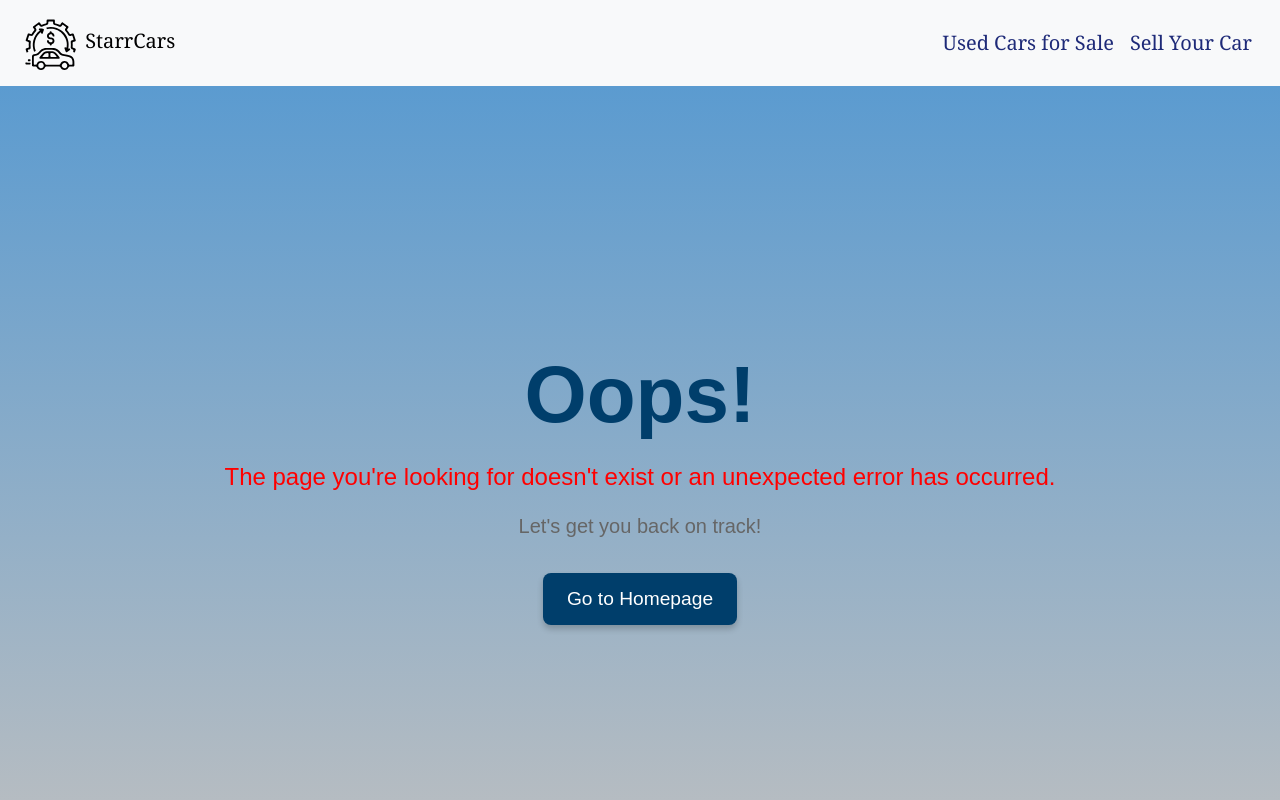
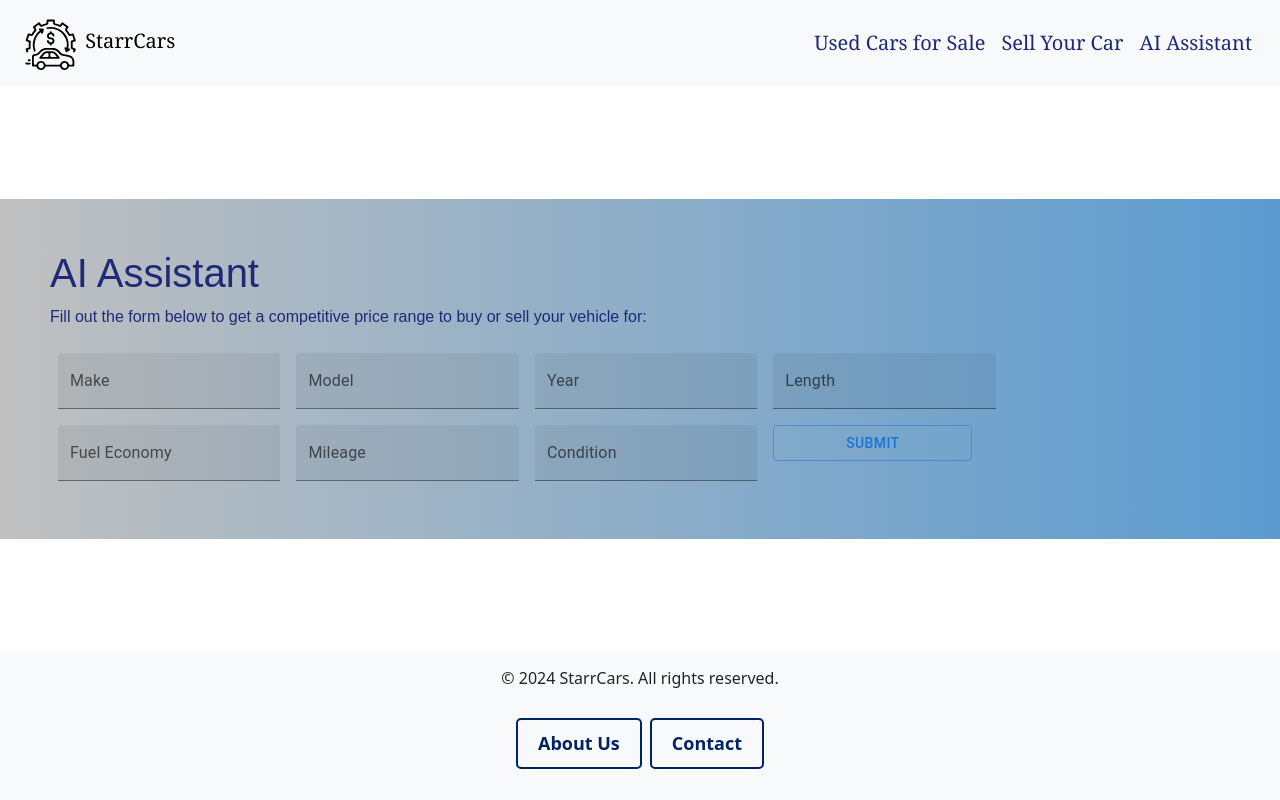
Before and after one commit to amalekia/StarrCars, a React (Create React App) app in the folder frontend/: page /aiassistant in a window 1280 px wide. Shown: the top 800 px of the page. Built offline with nearby package versions, Linux system fonts and the light colour scheme.

Commit message:
added some more functionaltiy to the AI assistant

```diff
--- a/frontend/package.json
+++ b/frontend/package.json
@@ -3,6 +3,9 @@
   "version": "0.1.0",
   "private": true,
   "dependencies": {
+    "@emotion/react": "^11.14.0",
+    "@emotion/styled": "^11.14.0",
+    "@mui/material": "^6.3.1",
     "@testing-library/jest-dom": "^5.17.0",
     "@testing-library/react": "^13.4.0",
     "@testing-library/user-event": "^13.5.0",
--- a/frontend/src/App.jsx
+++ b/frontend/src/App.jsx
@@ -9,6 +9,7 @@ import AboutPage from "./views/about";
 import ContactPage from "./views/contact";
 import NotFoundPage from "./views/errorpage";
 import ViewCarPage from "./views/viewcar";
+import AIAssistant from "./views/aiassistant";
 
 function App() {
 
@@ -24,6 +25,7 @@ function App() {
           <Route path="/contact" element={<ContactPage />}/>
           <Route path="*" element={<NotFoundPage />} />
           <Route path="/viewcar/:id" element={<ViewCarPage />} />
+          <Route path="/aiassistant" element={<AIAssistant />} />
         </Routes>
         <Footer />
       </div>
--- a/frontend/src/components/navigation-bar.jsx
+++ b/frontend/src/components/navigation-bar.jsx
@@ -36,6 +36,9 @@ function NavigationBar() {
           <Nav.Link as={Link} to="/sellcar" style={{ color: "#1e2a78" }}>
             Sell Your Car
           </Nav.Link>
+          <Nav.Link as={Link} to="/aiassistant" style={{ color: "#1e2a78" }}>
+            AI Assistant
+          </Nav.Link>
         </Nav>
       </Container>
     </Navbar>
--- /dev/null
+++ b/frontend/src/styles/aiassistant.css
@@ -0,0 +1,6 @@
+.ai-assistant-container {
+    font-family: "Arial", sans-serif;
+    color: #1e2a78; /* Daytona blue */
+    background: linear-gradient(to left, #5b9bd0, #c0c0c0);
+    padding: 50px;
+}
--- /dev/null
+++ b/frontend/src/views/aiassistant.jsx
@@ -0,0 +1,51 @@
+import Box from '@mui/material/Box';
+import TextField from '@mui/material/TextField';
+import Button from '@mui/material/Button';
+import '../styles/aiassistant.css';
+import React, { useState } from 'react';
+
+export default function AIAssistant() {
+    const [loading, setLoading] = useState(false);
+    const [priceRange, setPriceRange] = useState(null);
+
+    const handleSubmit = async (event) => {
+        event.preventDefault();
+        setLoading(true);
+        // Simulate a backend call
+        setTimeout(() => {
+            setPriceRange('$20,000 - $25,000');
+            setLoading(false);
+        }, 2000);
+    };
+
+    return (
+        <div className="ai-assistant-container">
+            <h1>AI Assistant</h1>
+            <p>Fill out the form below to get a competitive price range to buy or sell your vehicle for:</p>
+            {loading ? (
+                <div className="loading-screen">Loading...</div>
+            ) : priceRange ? (
+                <div>
+                    <h2>Estimated Price Range: {priceRange}</h2>
+                </div>
+            ) : (
+                <Box
+                    component="form"
+                    sx={{ '& > :not(style)': { m: 1, width: '25ch' } }}
+                    noValidate
+                    autoComplete="off"
+                    onSubmit={handleSubmit}
+                >
+                    <TextField id="filled-basic" label="Make" variant="filled" />
+                    <TextField id="filled-basic" label="Model" variant="filled" />
+                    <TextField id="filled-basic" label="Year" variant="filled" />
+                    <TextField id="filled-basic" label="Length" variant="filled" />
+                    <TextField id="filled-basic" label="Fuel Economy" variant="filled" />
+                    <TextField id="filled-basic" label="Mileage" variant="filled" />
+                    <TextField id="filled-basic" label="Condition" variant="filled" />
+                    <Button variant="outlined" type="submit">Submit</Button>
+                </Box>
+            )}
+        </div>
+    );
+}
```
Also changed, not shown: frontend/src/views/assistant.jsx (deleted), 2 other files (tests, documents, lock files or other folders).
